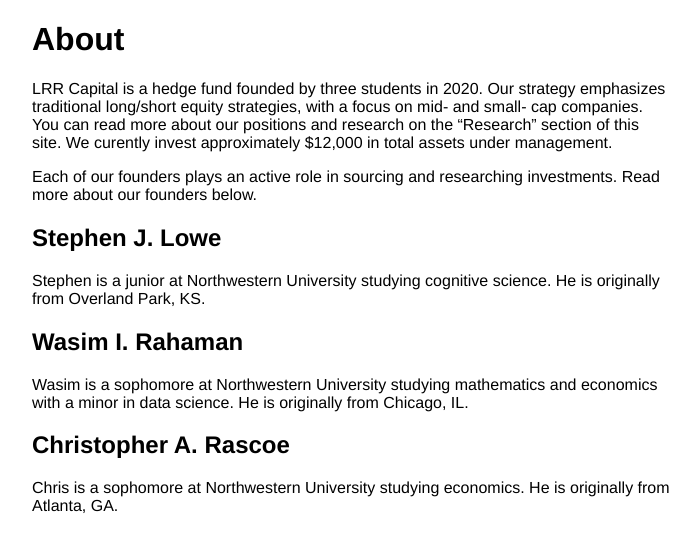
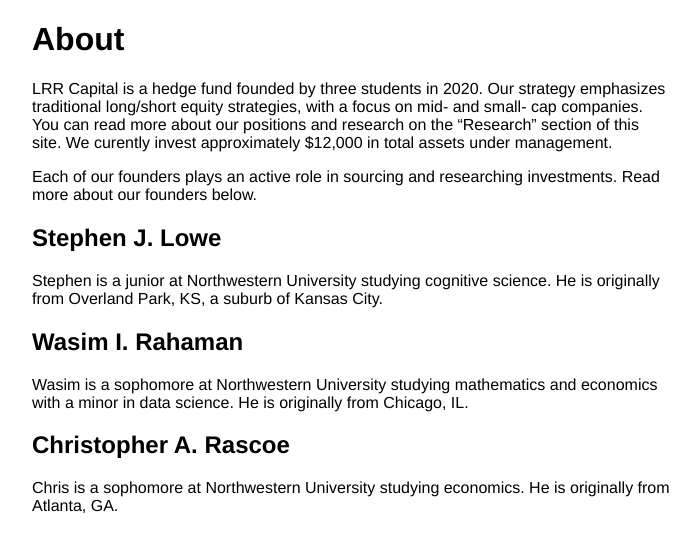
Before and after one commit to lrr-capital/lrr-capital, a Jekyll site: the page built from about.md, in a window 1280 px wide. Shown: the top 552 px of the page, without its empty margins (288-988 px from the left). Built offline with Jekyll 4.4.1, drawn with Linux system fonts in a browser that asks for light colours.

Commit message:
Update about.md

```diff
--- a/about.md
+++ b/about.md
@@ -11,7 +11,7 @@
 
 ## Stephen J. Lowe
 
-Stephen is a junior at Northwestern University studying cognitive science. He is originally from Overland Park, KS.
+Stephen is a junior at Northwestern University studying cognitive science. He is originally from Overland Park, KS, a suburb of Kansas City.
 
 ## Wasim I. Rahaman
 
```
